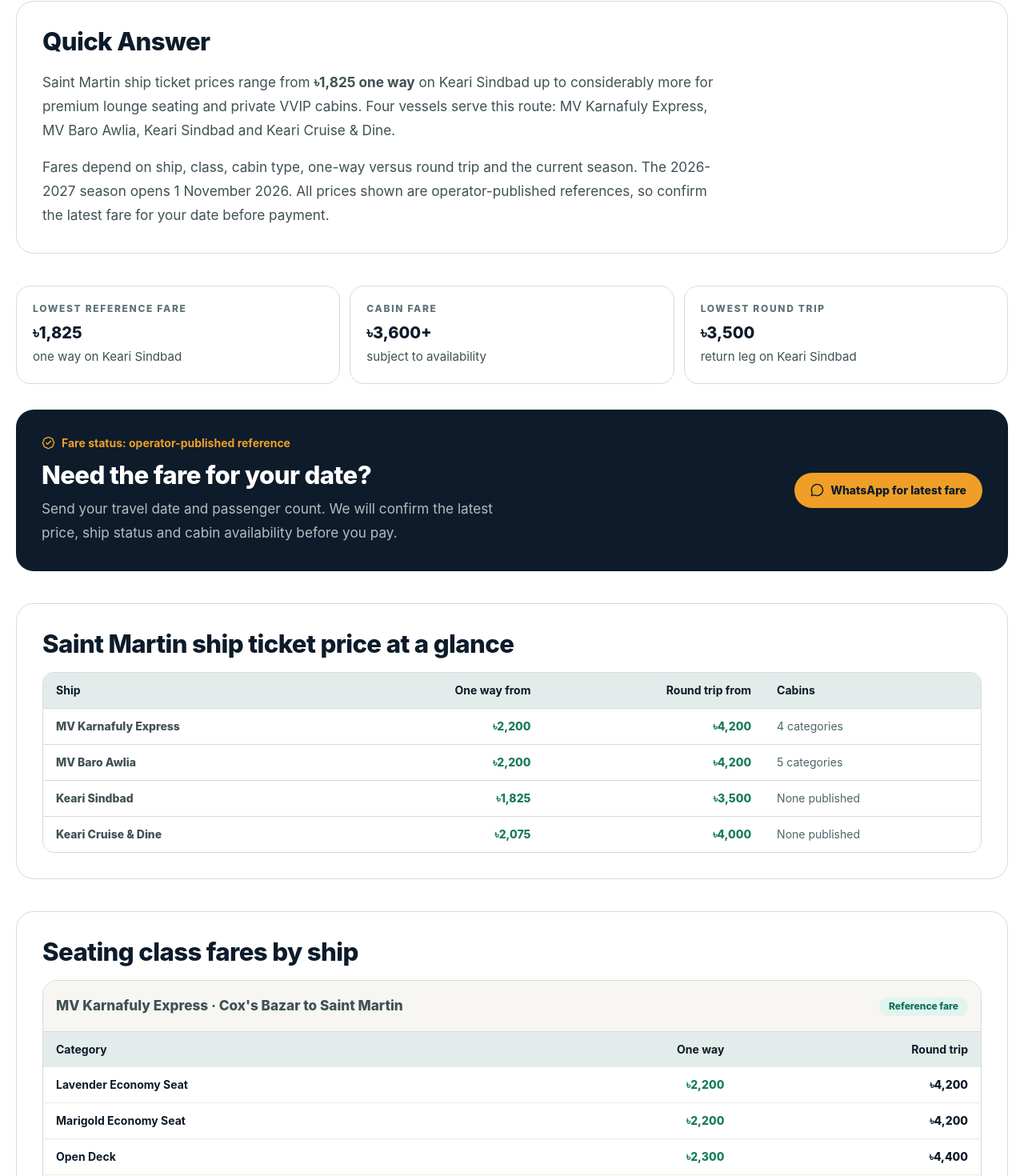
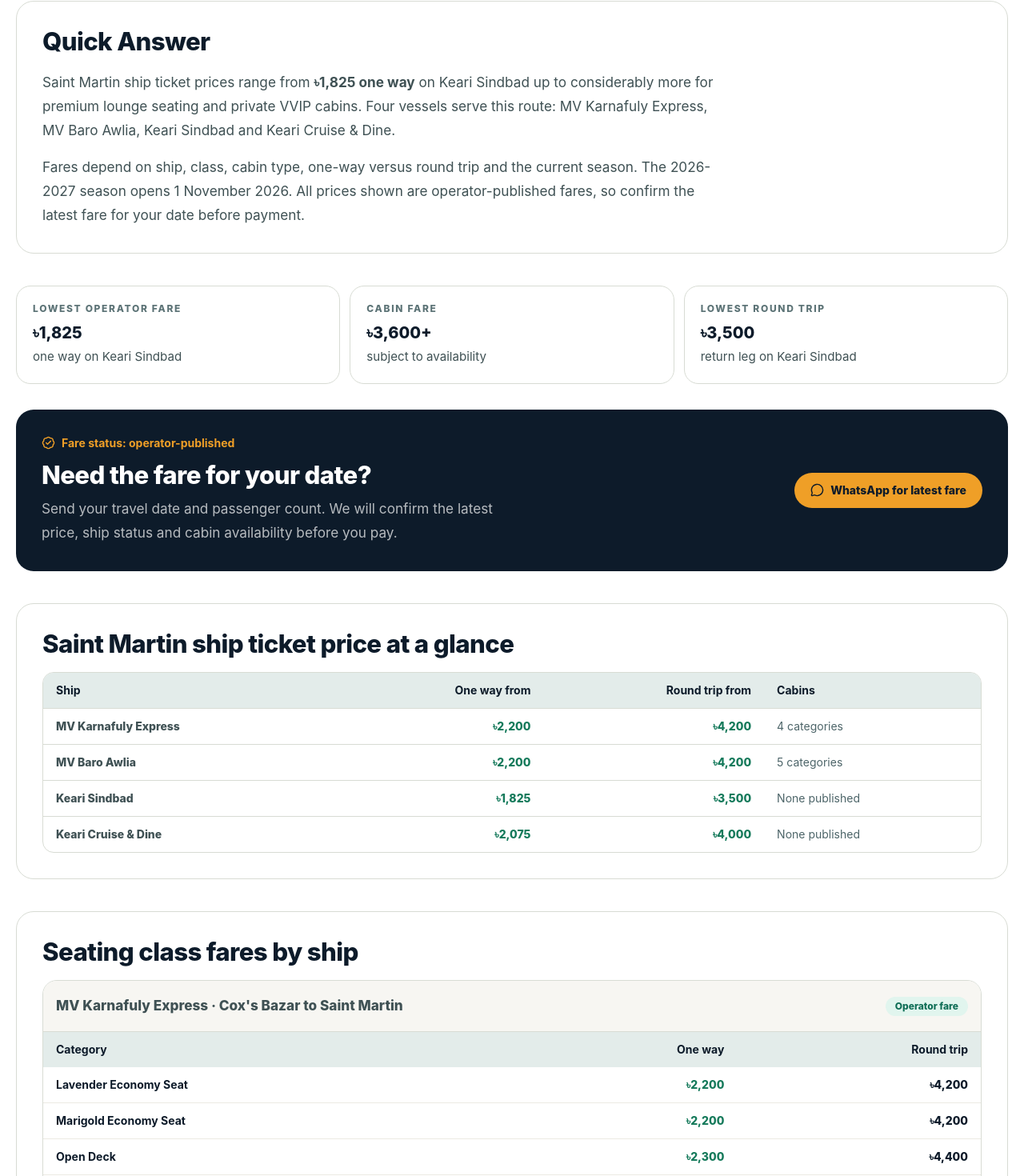
Before and after one commit to itcastleltd/shiptickets.bd, a Next.js app: page /saint-martin-ship-ticket-price in a window 1280 px wide. Shown: the part 519-1989 px from the top of the page at 80% size. Built offline with nearby package versions, Linux system fonts and the light colour scheme; no server answers.

Commit message:
fix: relabel reference fares to operator fares on ticket-price page

```diff
--- a/app/saint-martin-ship-ticket-price/page.tsx
+++ b/app/saint-martin-ship-ticket-price/page.tsx
@@ -57,11 +57,11 @@
 const faqs: [string, string][] = [
   [
     'How much does a Saint Martin ship ticket cost?',
-    `Reference fares start from ${cheapest.oneWay} one way on ${cheapest.name}. The highest published one-way figure is for VVIP cabins. Fares depend on ship, seating class, cabin type, one-way versus round trip and the current season, so confirm the fare for your travel date before payment.`,
+    `Operator fares start from ${cheapest.oneWay} one way on ${cheapest.name}. The highest published one-way figure is for VVIP cabins. Fares depend on ship, seating class, cabin type, one-way versus round trip and the current season, so confirm the fare for your travel date before payment.`,
   ],
   [
     'Which ship has the cheapest ticket?',
-    `${cheapest.name} lists the lowest published reference fare at ${cheapest.oneWay} one way and ${cheapest.roundTrip} round trip. Treat that as a reference figure rather than a quoted price.`,
+    `${cheapest.name} lists the lowest published operator fare at ${cheapest.oneWay} one way and ${cheapest.roundTrip} round trip. Treat that as an operator fare rather than a quoted price.`,
   ],
   [
     'How much is a Saint Martin ship cabin?',
@@ -112,7 +112,7 @@
     <div className="overflow-hidden rounded-2xl border border-line-soft">
       <div className="flex items-center justify-between gap-3 border-b border-line-soft bg-[#f7f6f2] px-4 py-4">
         <h3 className="font-extrabold">{title}</h3>
-        <Pill>Reference fare</Pill>
+        <Pill>Operator fare</Pill>
       </div>
       <div className="overflow-x-auto">
         <table className="w-full min-w-[620px] text-left text-sm">
@@ -178,7 +178,7 @@
     <SeoPage
       eyebrow="Price guide · ভাড়ার তথ্য"
       title={title}
-      intro="Compare reference fares from Cox’s Bazar to Saint Martin by ship, seating class and cabin. Every figure on this page comes from operator-published information and must be confirmed for your travel date before payment."
+      intro="Compare operator fares from Cox’s Bazar to Saint Martin by ship, seating class and cabin. Every figure on this page comes from operator-published information and must be confirmed for your travel date before payment."
       updated={LAST_REVIEWED}
       crumbs={[
         { name: 'Home', href: '/' },
@@ -194,14 +194,14 @@
         </p>
         <p>
           Fares depend on ship, class, cabin type, one-way versus round trip and the current season. The{' '}
-          {season.label} season opens {season.startDate}. All prices shown are operator-published references, so
+          {season.label} season opens {season.startDate}. All prices shown are operator-published fares, so
           confirm the latest fare for your date before payment.
         </p>
       </Section>
 
       <div className="mb-8 grid gap-3 sm:grid-cols-3">
         {[
-          { label: 'Lowest reference fare', value: cheapest.oneWay, note: `one way on ${cheapest.name}` },
+          { label: 'Lowest operator fare', value: cheapest.oneWay, note: `one way on ${cheapest.name}` },
           {
             label: 'Cabin fare',
             value: lowestCabin ? `${lowestCabin[2]}+` : 'Not published',
@@ -220,7 +220,7 @@
       <div className="mb-10 flex flex-col gap-4 rounded-3xl bg-[#0d1b2a] p-6 text-white md:flex-row md:items-center md:justify-between md:p-8">
         <div>
           <div className="flex items-center gap-2 text-sm font-bold text-[#ef9f27]">
-            <BadgeCheck size={17} /> Fare status: operator-published reference
+            <BadgeCheck size={17} /> Fare status: operator-published
           </div>
           <h2 className="t-title mt-3">Need the fare for your date?</h2>
           <p className="t-body mt-2 max-w-xl text-white/70">
@@ -278,7 +278,7 @@
           &amp; Dine list seating categories only, with no private cabin inventory published.
         </p>
         <div className="mt-4 flex flex-col gap-4">
-          <FareTable rows={cabinFares} title="Private cabin reference fares" includeType />
+          <FareTable rows={cabinFares} title="Private cabin operator fares" includeType />
         </div>
         <p className="t-small mt-3 text-quiet">
           Cabins are quoted either per person or for the whole cabin depending on the operator. Always confirm the
@@ -340,7 +340,7 @@
           <LinkCard
             href="/how-we-verify-information"
             title="How we verify information"
-            text="Why fares are reference values and how we check them."
+            text="Why fares are operator values and how we check them."
           />
         </div>
       </Section>
```
